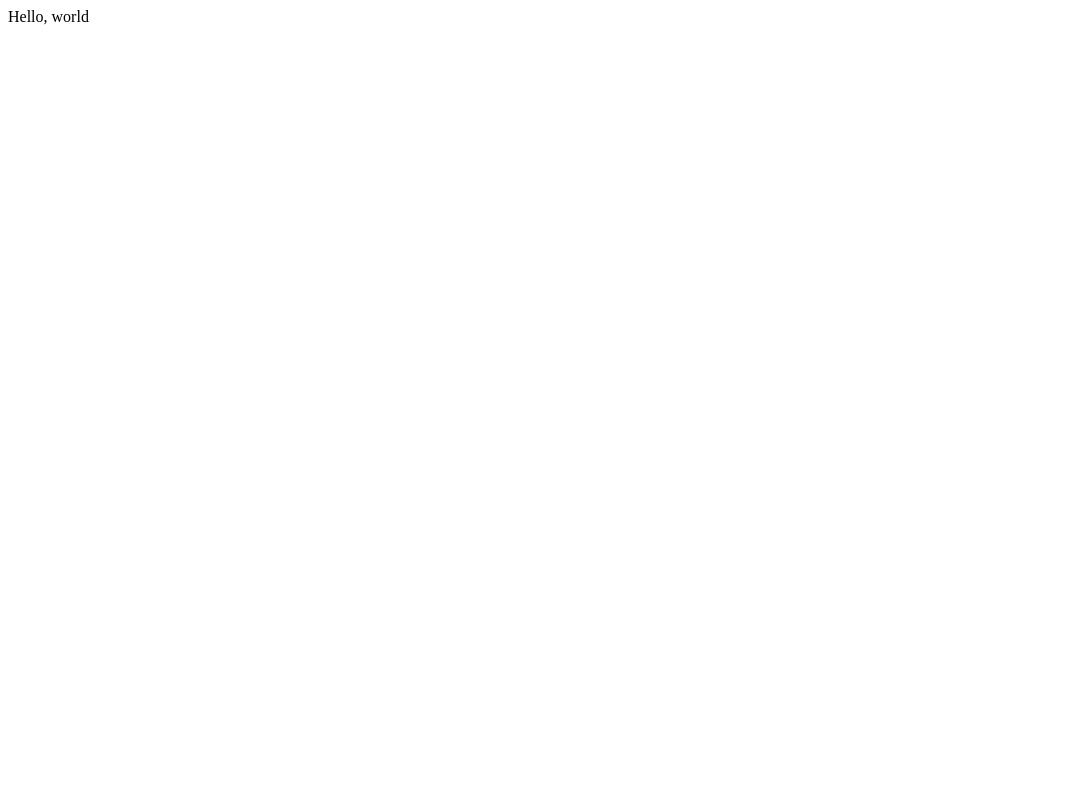
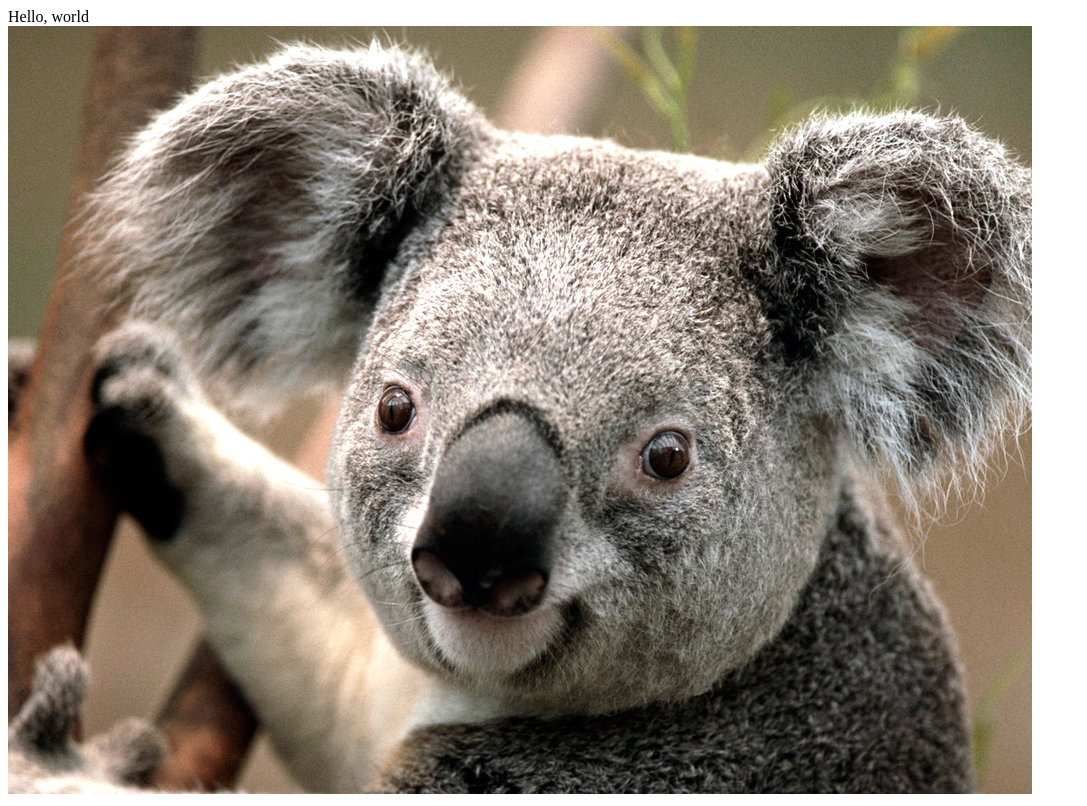
Before and after one commit to einstein1101/gitExe, a plain HTML site: page index.html in a window 1280 px wide. Shown: the whole page, without its empty margins (0-1087 px from the left). Drawn offline with Linux system fonts and the light colour scheme.

Commit message:
added img to html file

```diff
--- a/index.html
+++ b/index.html
@@ -8,5 +8,6 @@
 </head>
 <body>
     <div>Hello, world</div>
+    <div><img src="f2koke.jpg"/></div>
 </body>
 </html>
```
